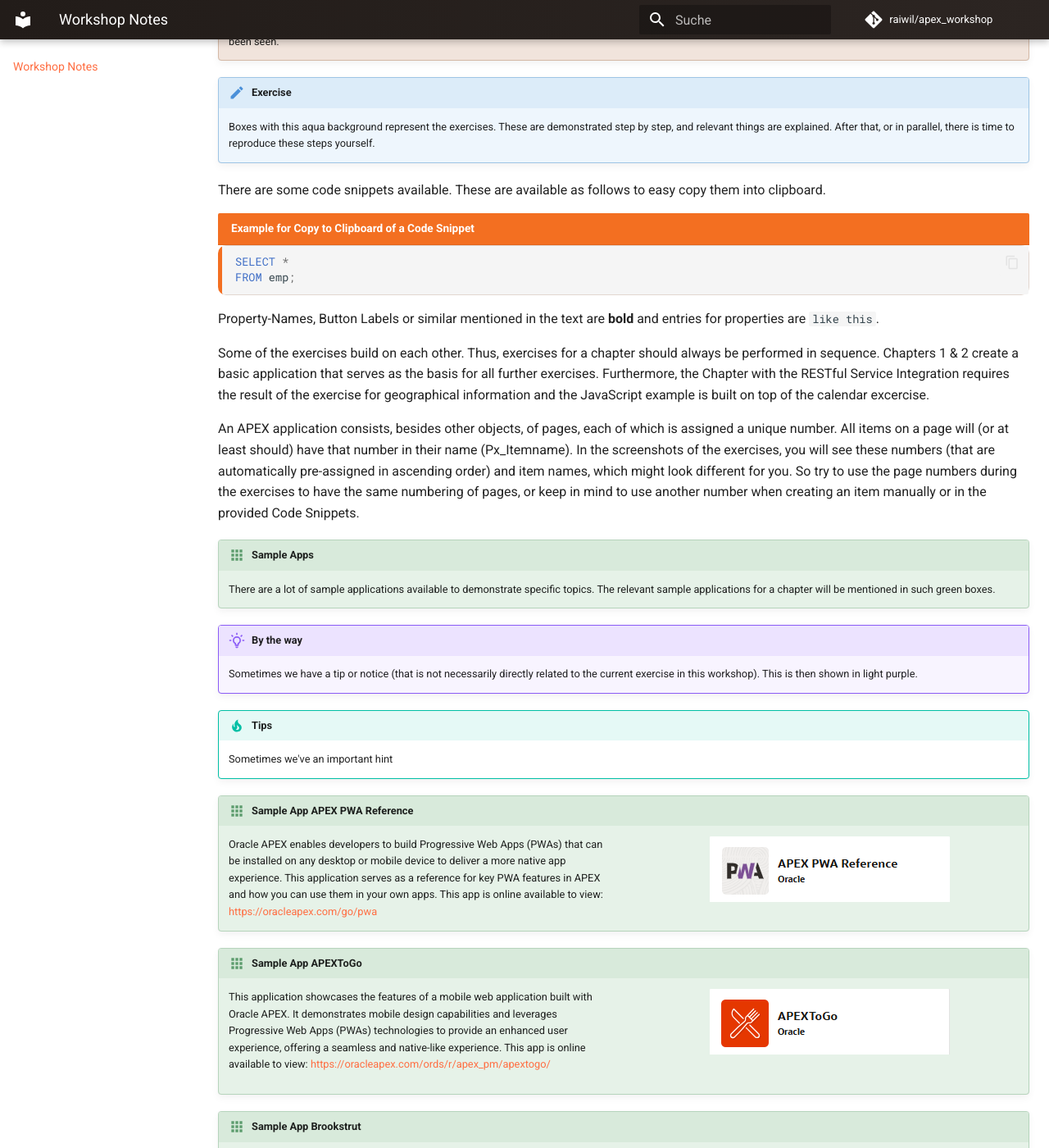
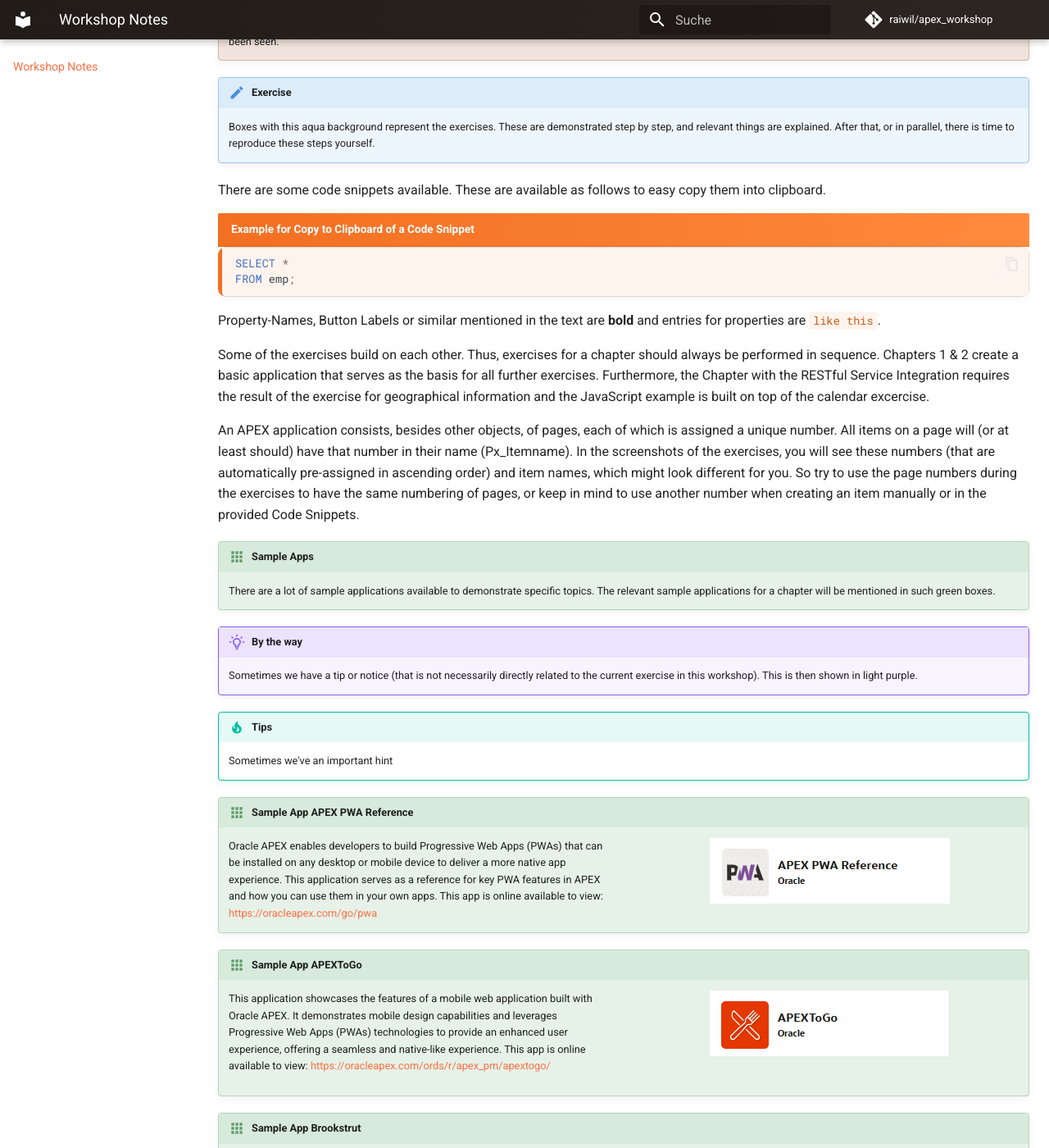
Before and after one commit to raiwil/apex_workshop, an MkDocs documentation site: the page built from docs/workshop-notes.md, in a window 1280 px wide and 1400 px high, scrolled down 303 px. Shown: the whole window at 82% size. Built offline with MkDocs 1.6.1 and Material for MkDocs 9.7.7, drawn with Linux system fonts in a browser that asks for light colours; comment, search, counter and statistics services are not loaded; some of the changed text lies outside the part shown.

Commit message:
final box

```diff
--- a/docs/stylesheets/extra.css
+++ b/docs/stylesheets/extra.css
@@ -199,20 +199,32 @@
 }
 
 
-/* code boxen */
+/* =====================================================
+   Code Blocks - Oracle Style
+   ===================================================== */
 
+/* Dateiname / Header */
+.md-typeset .highlight span.filename,
 .md-typeset .highlight .filename {
-  background: #f36f21;
+  background: linear-gradient(90deg, #f36f21 0%, #ff8a3d 100%);
   color: white;
   font-weight: 600;
-  padding: 0.4rem 0.8rem;
+  padding: 0.45rem 0.8rem;
 }
 
-/* Codebereich */
-
+/* Codebox */
 .md-typeset pre {
   background-color: #faf8f7;
   border: 1px solid #e2d6cf;
   border-left: 5px solid #f36f21;
   border-radius: 10px;
+  box-shadow: 0 2px 8px rgba(0, 0, 0, .05);
 }
+
+/* Inline Code */
+.md-typeset code {
+  background-color: #fff4ed;
+  color: #c95d1c;
+  border-radius: 4px;
+  padding: 0.1rem 0.25rem;
+}
--- a/docs/workshop-notes.md
+++ b/docs/workshop-notes.md
@@ -183,15 +183,7 @@
       </div>
     </div>
 
-!!! sampleapp "Sample App Email Authentication"
-    <div class="two-columns">
-      <div style="flex: 50%;">
-           This application illustrates the use of email authentication. Usernames must be email addresses and tokens are emailed to users at login time to verify their identities, instead of using passwords.
-      </div>
-      <div style="flex: 50%;">
-          ![email](assets/samples/emailauth.png){ style="display:block;margin:auto;" }
-      </div>
-    </div>
+
 
 !!! sampleapp "Sample App File Upload and Download"
     <div class="two-columns">
```
